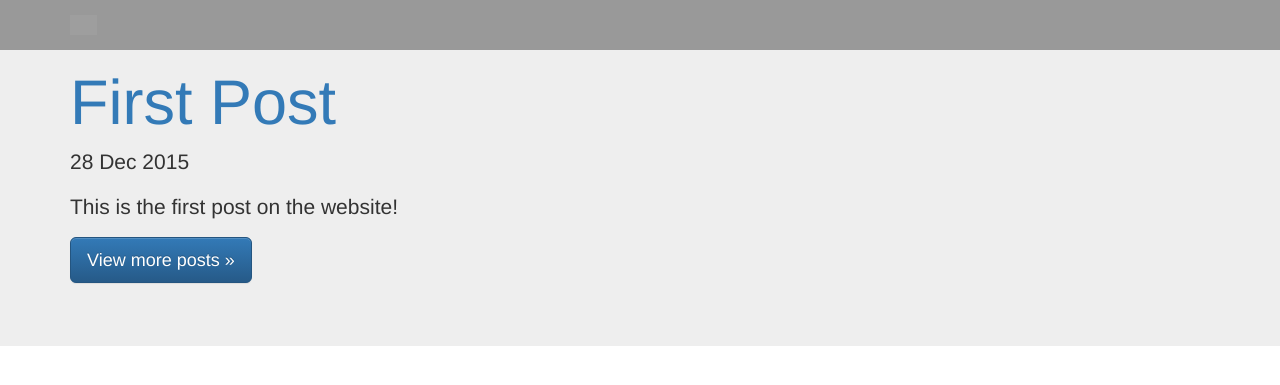
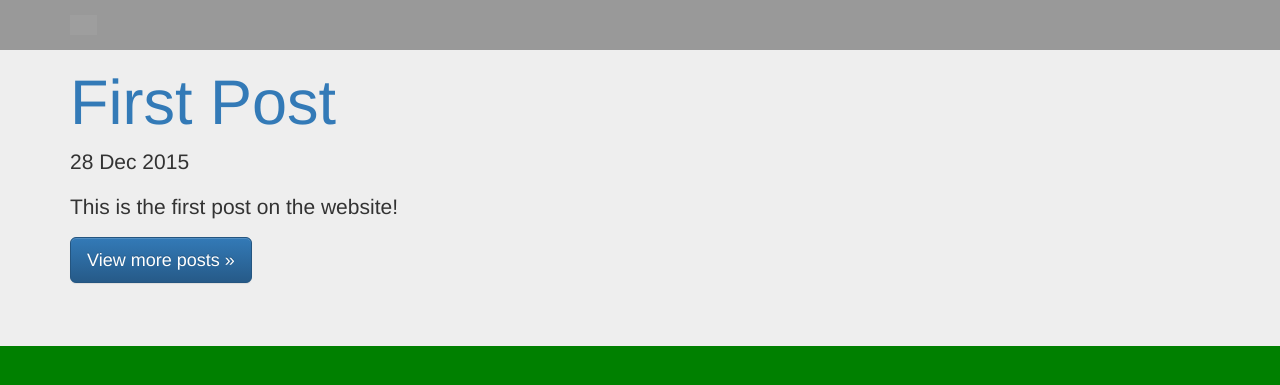
Before and after one commit to marissanbush1/staq, a Jekyll site: the page built from index.html, in a window 1280 px wide. Shown: the top 385 px of the page. Built offline with Jekyll 4.4.1, drawn with Linux system fonts in a browser that asks for light colours; grey boxes are pictures that could not be loaded.

Commit message:
fixing color gap

```diff
--- a/css/main.scss
+++ b/css/main.scss
@@ -82,6 +82,9 @@ nav {
     background:#999;
 }
 
-body {
-    min-height: 100%;
+html {
+    body {
+        min-height: 100%;
+        background-color: green;
 }
+}
```
